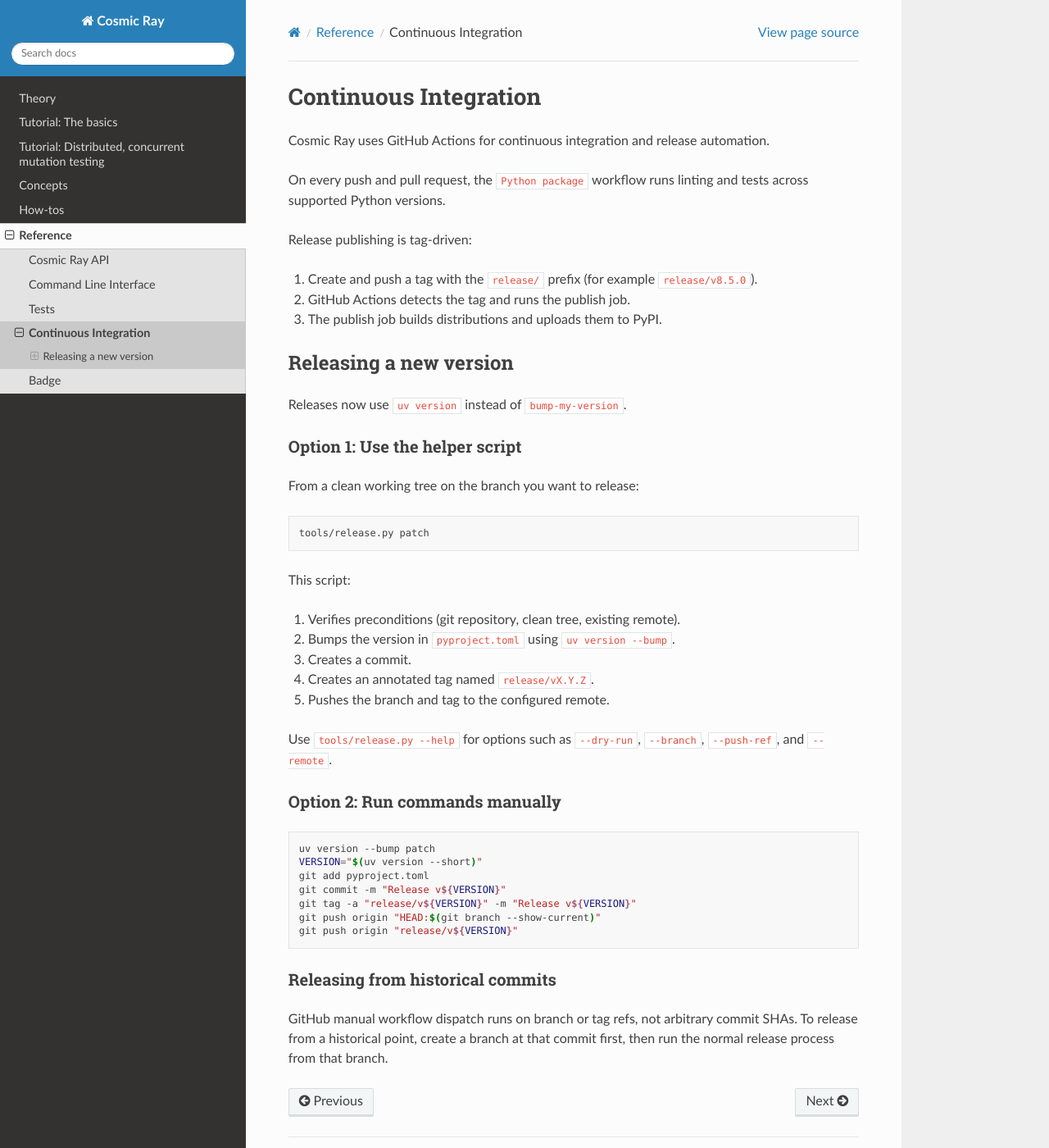
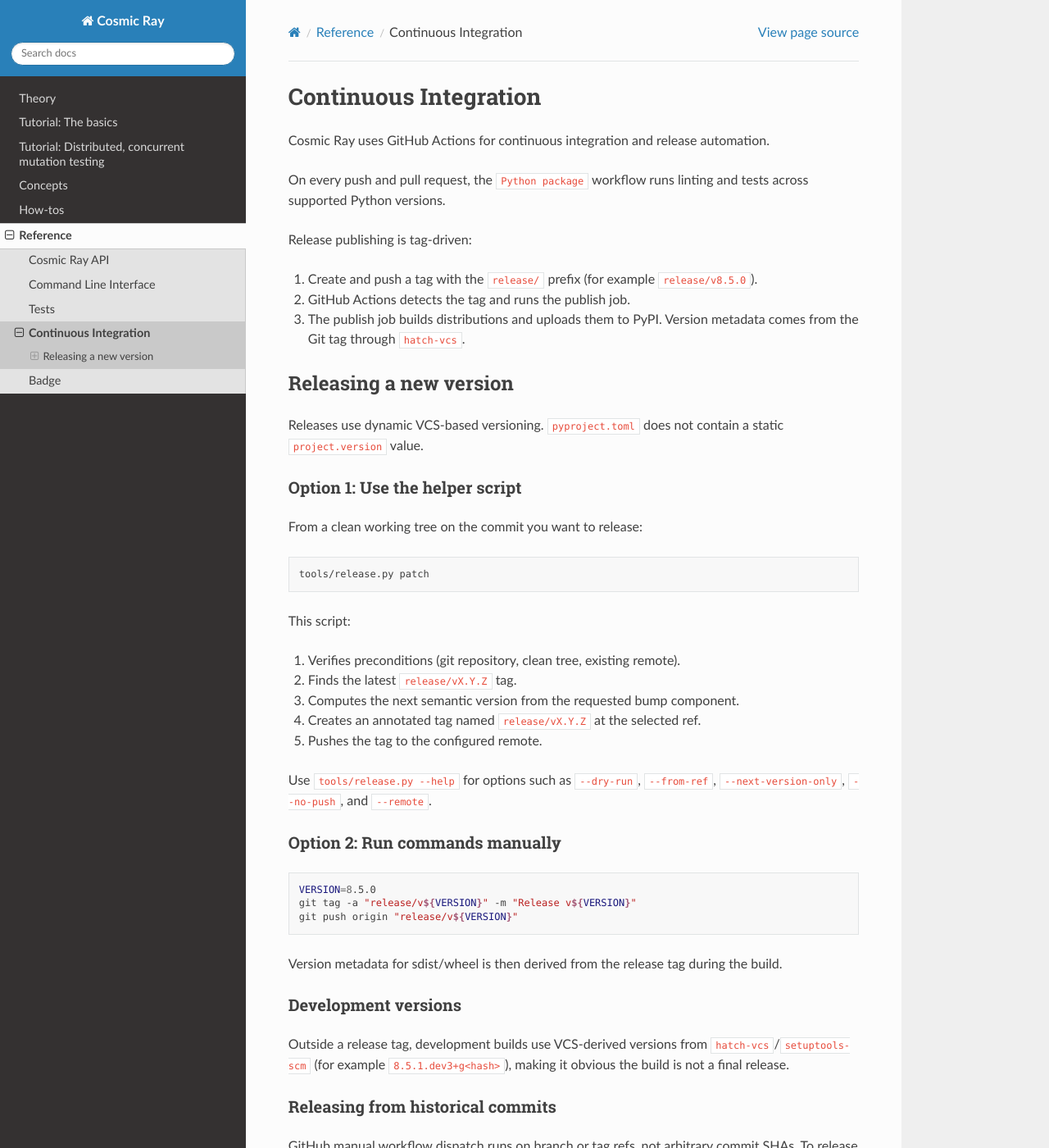
Before and after one commit to sixty-north/cosmic-ray, a Sphinx documentation site: the page built from docs/source/reference/continuous_integration.rst, in a window 1280 px wide and 1400 px high. Shown: the whole window at 82% size. Built offline with Sphinx 7.4.7 and the Read the Docs theme 3.1.0, drawn with Linux system fonts in a browser that asks for light colours.

Commit message:
Use hatchling+hatch-vcs for tag-derived dynamic versions

```diff
--- a/docs/source/reference/continuous_integration.rst
+++ b/docs/source/reference/continuous_integration.rst
@@ -13,17 +13,19 @@
 1. Create and push a tag with the ``release/`` prefix (for example
    ``release/v8.5.0``).
 2. GitHub Actions detects the tag and runs the publish job.
-3. The publish job builds distributions and uploads them to PyPI.
+3. The publish job builds distributions and uploads them to PyPI. Version
+   metadata comes from the Git tag through ``hatch-vcs``.
 
 Releasing a new version
 =======================
 
-Releases now use ``uv version`` instead of ``bump-my-version``.
+Releases use dynamic VCS-based versioning. ``pyproject.toml`` does not contain
+a static ``project.version`` value.
 
 Option 1: Use the helper script
 -------------------------------
 
-From a clean working tree on the branch you want to release:
+From a clean working tree on the commit you want to release:
 
 .. code-block:: bash
 
@@ -32,26 +34,32 @@
 This script:
 
 1. Verifies preconditions (git repository, clean tree, existing remote).
-2. Bumps the version in ``pyproject.toml`` using ``uv version --bump``.
-3. Creates a commit.
-4. Creates an annotated tag named ``release/vX.Y.Z``.
-5. Pushes the branch and tag to the configured remote.
+2. Finds the latest ``release/vX.Y.Z`` tag.
+3. Computes the next semantic version from the requested bump component.
+4. Creates an annotated tag named ``release/vX.Y.Z`` at the selected ref.
+5. Pushes the tag to the configured remote.
 
 Use ``tools/release.py --help`` for options such as ``--dry-run``,
-``--branch``, ``--push-ref``, and ``--remote``.
+``--from-ref``, ``--next-version-only``, ``--no-push``, and ``--remote``.
 
 Option 2: Run commands manually
 -------------------------------
 
 .. code-block:: bash
 
-   uv version --bump patch
-   VERSION="$(uv version --short)"
-   git add pyproject.toml
-   git commit -m "Release v${VERSION}"
+   VERSION=8.5.0
    git tag -a "release/v${VERSION}" -m "Release v${VERSION}"
-   git push origin "HEAD:$(git branch --show-current)"
    git push origin "release/v${VERSION}"
+
+Version metadata for sdist/wheel is then derived from the release tag during
+the build.
+
+Development versions
+--------------------
+
+Outside a release tag, development builds use VCS-derived versions from
+``hatch-vcs``/``setuptools-scm`` (for example ``8.5.1.dev3+g<hash>``), making
+it obvious the build is not a final release.
 
 Releasing from historical commits
 ---------------------------------
```
Also changed, not shown: pyproject.toml (+19 -5 lines), 2 other files.
